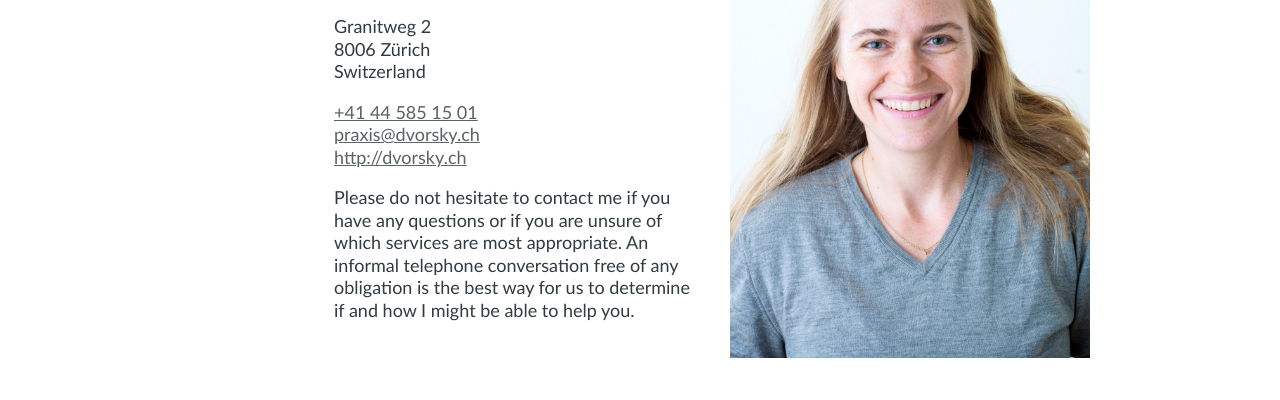
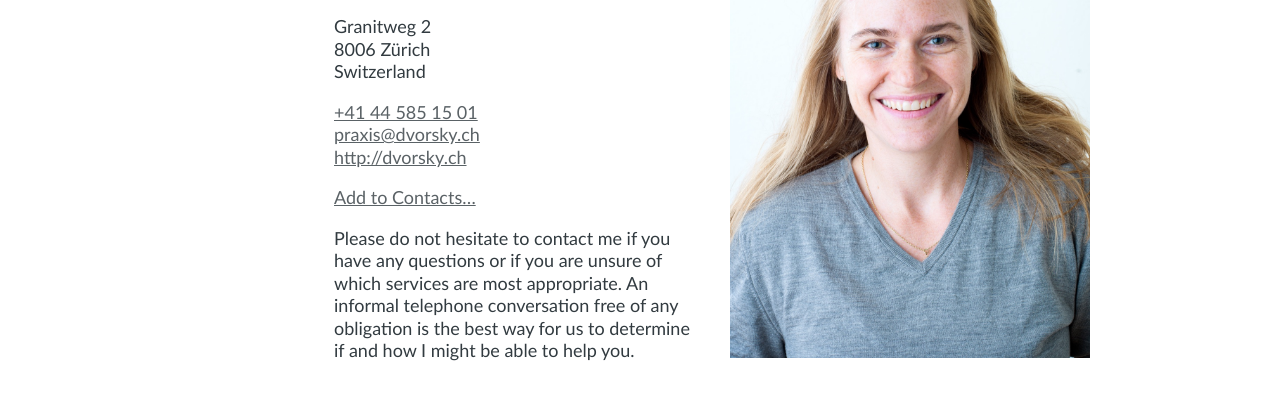
Before and after one commit to dvodia00/dvodia00.github.io, a plain HTML site: page web/index.en.html in a window 1280 px wide. Shown: the part 5025-5425 px from the top of the page. Drawn offline with Linux system fonts and the light colour scheme.

Commit message:
Add vCard.

```diff
--- a/web/index.en.html
+++ b/web/index.en.html
@@ -211,6 +211,8 @@
       <!-- TODO: Embed Map? -->
     </div>
 
+    <p><a href="diane_dvorsky.en.vcf">Add to Contacts…</a></p>
+
     <p>Please do not hesitate to contact me if you have any questions or if you are unsure of which services are most appropriate. An informal telephone conversation free of any obligation is the best way for us to determine if and how I might be able to help you.</p>
   </div>
   <div>
```
